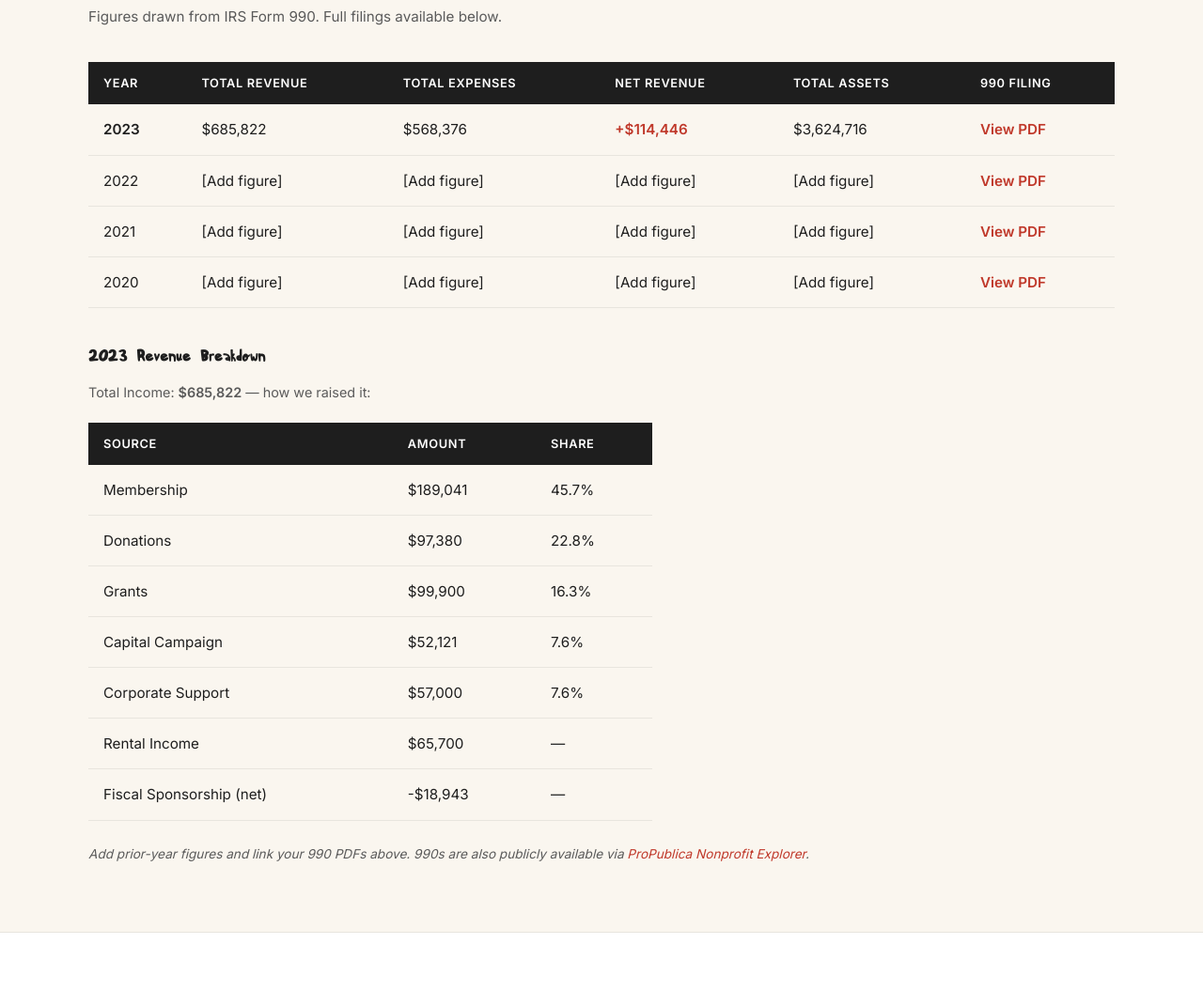
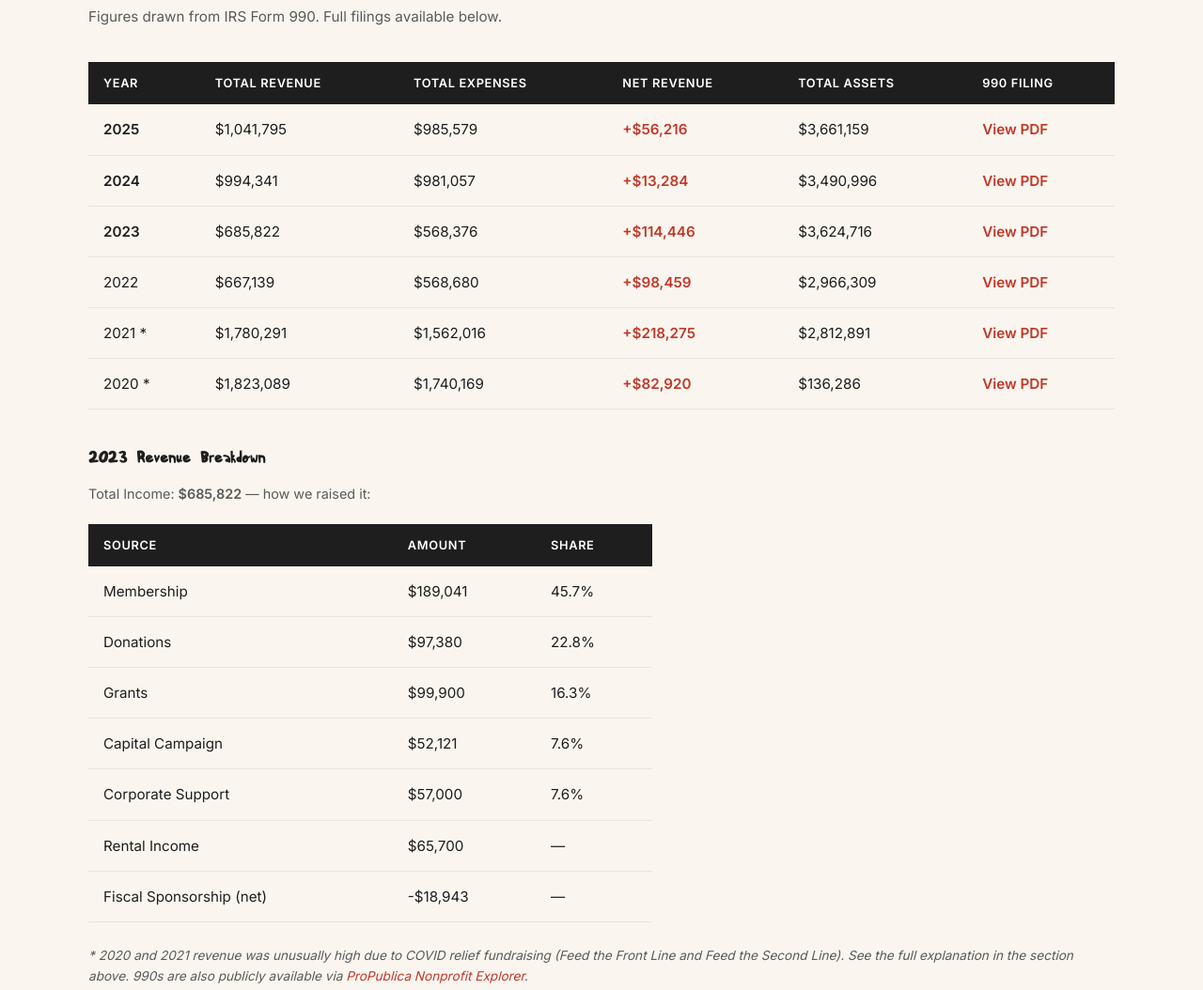
Before and after one commit to devin-gif/krewe-of-red-beans-site, a plain HTML site: page transparency.html in a window 1280 px wide. Shown: the part 9589-10643 px from the top of the page at 94% size. Drawn offline with Linux system fonts and the light colour scheme.

Commit message:
Add real 990 financials for 2020–2025; apply copy edits from edited doc

```diff
--- a/transparency.html
+++ b/transparency.html
@@ -489,6 +489,22 @@
         </thead>
         <tbody>
           <tr>
+            <td><strong>2025</strong></td>
+            <td>$1,041,795</td>
+            <td>$985,579</td>
+            <td style="color:var(--red);font-weight:600;">+$56,216</td>
+            <td>$3,661,159</td>
+            <td><a href="#" style="color:var(--red);font-weight:600;">View PDF</a></td>
+          </tr>
+          <tr>
+            <td><strong>2024</strong></td>
+            <td>$994,341</td>
+            <td>$981,057</td>
+            <td style="color:var(--red);font-weight:600;">+$13,284</td>
+            <td>$3,490,996</td>
+            <td><a href="#" style="color:var(--red);font-weight:600;">View PDF</a></td>
+          </tr>
+          <tr>
             <td><strong>2023</strong></td>
             <td>$685,822</td>
             <td>$568,376</td>
@@ -498,26 +514,26 @@
           </tr>
           <tr>
             <td>2022</td>
-            <td>[Add figure]</td>
-            <td>[Add figure]</td>
-            <td>[Add figure]</td>
-            <td>[Add figure]</td>
+            <td>$667,139</td>
+            <td>$568,680</td>
+            <td style="color:var(--red);font-weight:600;">+$98,459</td>
+            <td>$2,966,309</td>
             <td><a href="#" style="color:var(--red);font-weight:600;">View PDF</a></td>
           </tr>
           <tr>
-            <td>2021</td>
-            <td>[Add figure]</td>
-            <td>[Add figure]</td>
-            <td>[Add figure]</td>
-            <td>[Add figure]</td>
+            <td>2021 *</td>
+            <td>$1,780,291</td>
+            <td>$1,562,016</td>
+            <td style="color:var(--red);font-weight:600;">+$218,275</td>
+            <td>$2,812,891</td>
             <td><a href="#" style="color:var(--red);font-weight:600;">View PDF</a></td>
           </tr>
           <tr>
-            <td>2020</td>
-            <td>[Add figure]</td>
-            <td>[Add figure]</td>
-            <td>[Add figure]</td>
-            <td>[Add figure]</td>
+            <td>2020 *</td>
+            <td>$1,823,089</td>
+            <td>$1,740,169</td>
+            <td style="color:var(--red);font-weight:600;">+$82,920</td>
+            <td>$136,286</td>
             <td><a href="#" style="color:var(--red);font-weight:600;">View PDF</a></td>
           </tr>
         </tbody>
@@ -538,7 +554,7 @@
           <tr><td>Fiscal Sponsorship (net)</td><td>-$18,943</td><td>—</td></tr>
         </tbody>
       </table>
-      <p style="font-size:0.85rem;color:#5A5A5A;font-style:italic;margin-top:12px;">Add prior-year figures and link your 990 PDFs above. 990s are also publicly available via <a href="https://projects.propublica.org/nonprofits/" target="_blank" rel="noopener" style="color:var(--red);">ProPublica Nonprofit Explorer</a>.</p>
+      <p style="font-size:0.85rem;color:#5A5A5A;font-style:italic;margin-top:12px;">* 2020 and 2021 revenue was unusually high due to COVID relief fundraising (Feed the Front Line and Feed the Second Line). See the full explanation in the section above. 990s are also publicly available via <a href="https://projects.propublica.org/nonprofits/" target="_blank" rel="noopener" style="color:var(--red);">ProPublica Nonprofit Explorer</a>.</p>
     </div>
   </section>
 
@@ -550,6 +566,8 @@
       <p class="sub">Our full IRS Form 990 filings are public record and available here for download.</p>
 
       <div class="doc-links">
+        <a href="#" class="doc-link">&#128196; Form 990 — 2025</a>
+        <a href="#" class="doc-link">&#128196; Form 990 — 2024</a>
         <a href="#" class="doc-link">&#128196; Form 990 — 2023</a>
         <a href="#" class="doc-link">&#128196; Form 990 — 2022</a>
         <a href="#" class="doc-link">&#128196; Form 990 — 2021</a>
```
